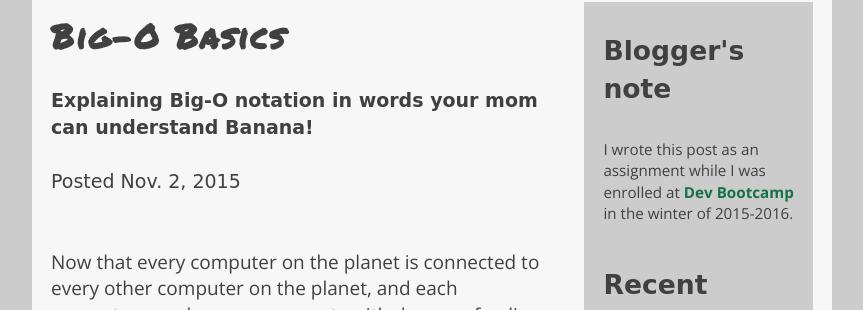
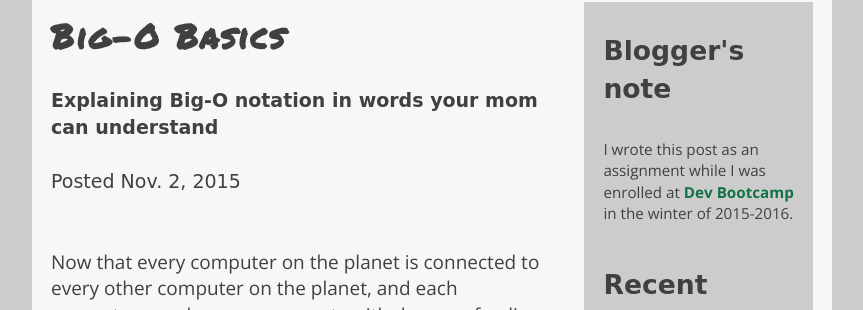
Before and after one commit to webdevjeffus/webdev-new, a Jekyll site: the page built from _posts/development/2015-11-02-big-o.md, in a window 1280 px wide and 900 px high. Shown: the part 227-537 px from the top of the window, without its empty margins (208-1071 px from the left). Built offline with Jekyll 4.4.1, drawn with Linux system fonts in a browser that asks for light colours; nearby versions of some CDN libraries; some web fonts are replaced.

Commit message:
Remove test word 'banana' from blog-post.html

```diff
--- a/_layouts/blog-post.html
+++ b/_layouts/blog-post.html
@@ -7,7 +7,7 @@ section: blog
 <article>
   <header>
     <h2>{{ page.title }}</h2>
-    <p><strong>{{ page.subtitle }} Banana!</strong></p>
+    <p><strong>{{ page.subtitle }}</strong></p>
     <p>Posted {{ page.posted }}</p>
     <br>
   </header>
```
